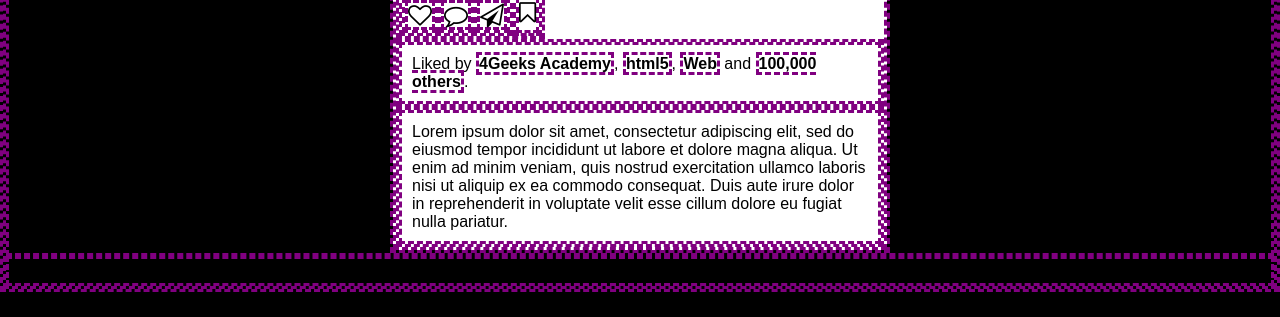
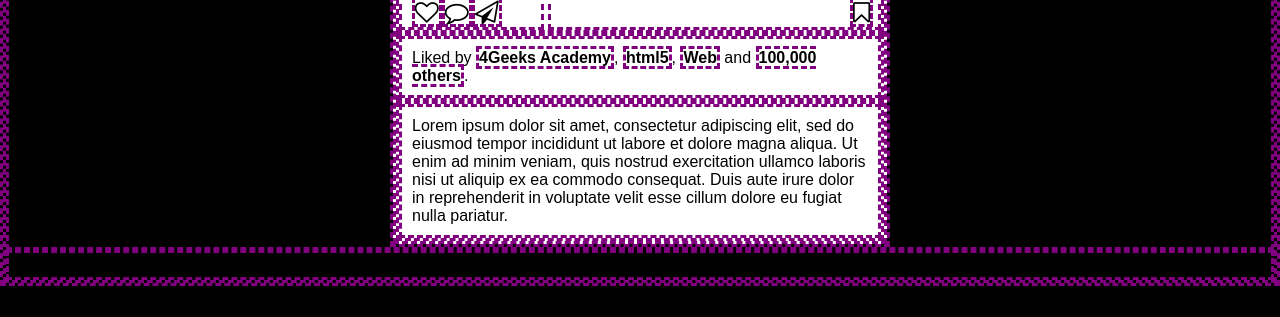
Before and after one commit to 4GeeksAcademy/IG-post-4Geeks-Module1, a plain HTML site: page index.html in a window 1280 px wide. Shown: the part 483-800 px from the top of the page. Drawn offline with Linux system fonts and the light colour scheme.

Commit message:
edicion de social icon

```diff
--- a/index.html
+++ b/index.html
@@ -36,22 +36,17 @@
 
                 <!--post description header-->
                 <div class="icon-section">
-                <div class="icons">
+                <div>
                     <!--like icon-->
-                    <div >
+
                         <i class="	fa fa-heart-o" style="font-size:24px"></i>
-                    </div>
-                    <!--comment icon-->
-                    <div >
+
                         <i class="fa fa-comment-o" style="font-size:24px"></i>
-                    </div>
-                    <!--send icon-->
-                    <div >
+
                         <i class="fa fa-paper-plane-o" style="font-size:24px"></i>
-                    </div>
 
                 </div>
-                <div class="icons">
+                <div class="icon-section">
                     <i class="fa fa-bookmark-o" style="font-size:24px"></i>
                 </div>
 
--- a/style.css
+++ b/style.css
@@ -40,16 +40,22 @@ div.post .post-header div:first-child{
 }
 
 /*align icons*/
-.icon-section{
+div.icon-section div:first-child{
     display: inline-flex;
+    width:30%;
+    padding-left: 2%;
+}
 
+div.icon-section div:last-child{
+    display: inline-flex;
+    width:69%;
+    text-align: center;
+    padding-left: 62%;
 }
 
 
 
-.icons{
-    display: inline-flex;
-}
+
 
 div.post .post-header div:last-child{
     display: inline-block;
```
